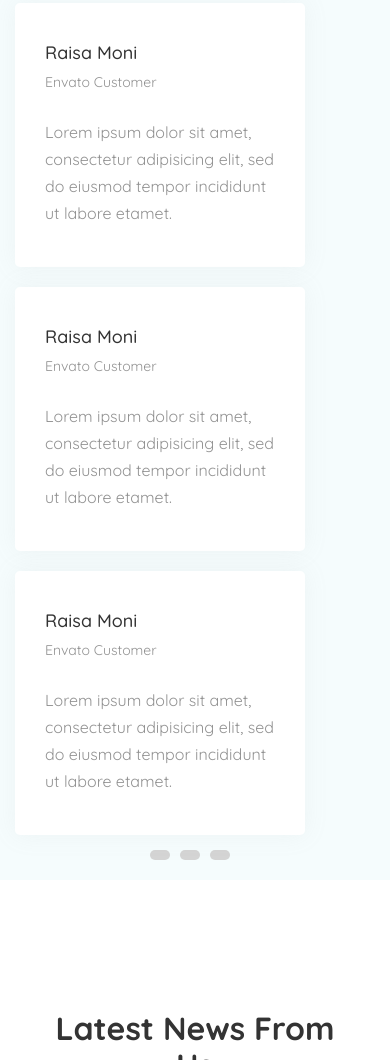
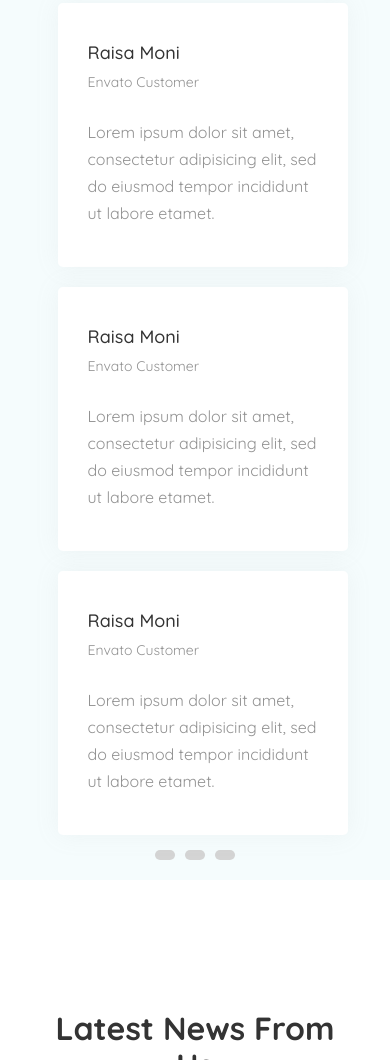
Before and after one commit to Sitnikksl/SWA_Sitnik_Task1, a plain HTML site: page index.html in a window 390 px wide. Shown: the part 6500-7560 px from the top of the page. Drawn offline with Linux system fonts and the light colour scheme.

Commit message:
Поправил позиционирование блоков

```diff
--- a/css/home.scss
+++ b/css/home.scss
@@ -522,6 +522,9 @@
 }
 .links__item{
     margin-right: rem(10px);
+}
+.links__item:last-child{
+    margin-right: 0;
 }
 .links__link{
     width: rem(20px);
@@ -1166,11 +1169,13 @@ font-size: rem(36px);
     .trust__list{
         padding-left: 15px;
         flex-direction: column;
+        align-items: center;
     }
     .trust__item{
         margin-right: 15px;
         width: 230px;
         margin-bottom: 20px;
+        margin-right: 0;
     }
     .trust__item:last-child{
         margin-bottom: 0;
```
Also changed, not shown: css/home.css, 1 other file.
